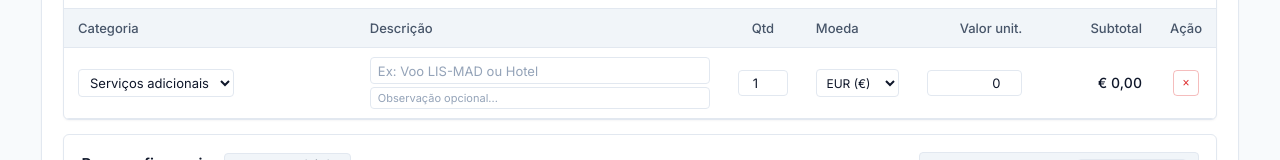
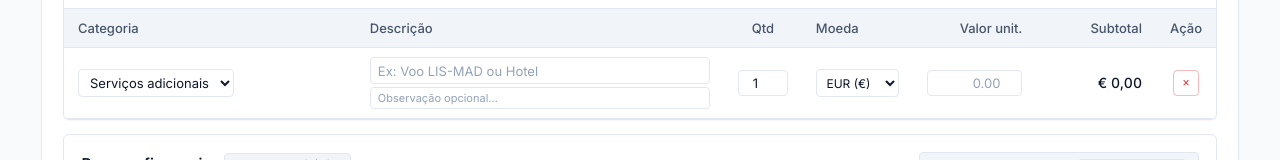
Before and after one commit to s23travel/s23-packager, a React (Vite) app: page /pacotes/novo in a window 1280 px wide. Both pictures are taken after typing "5" into the empty fields and a click on the button "+ Adicionar Custo". Shown: the part 864-1024 px from the top of the page. Built offline with nearby package versions, Linux system fonts and the light colour scheme; no server answers; the database is empty.

Commit message:
fix(finance): eliminar zero estático e permitir substituição direta nos campos de valor unitário e preço de venda

```diff
--- a/src/components/finance/FinancialEditor.tsx
+++ b/src/components/finance/FinancialEditor.tsx
@@ -1,4 +1,4 @@
-import React, { useMemo } from 'react';
+import React, { useMemo, useState, useEffect } from 'react';
 import { CostCategory, CostComponent, Currency, PassengerConfig } from '../../types';
 import {
   calculateFinancialSummary,
@@ -7,6 +7,102 @@ import {
   formatPercent,
   roundMoney,
 } from '../../services/financeService';
+
+interface AmountInputProps {
+  value: number;
+  onChange: (val: number) => void;
+  placeholder?: string;
+  className?: string;
+  style?: React.CSSProperties;
+}
+
+/**
+ * Campo numérico para valores monetários.
+ * - Inicia vazio (com placeholder) quando o valor é 0 para evitar que o usuário precise apagar o 0 manualmente.
+ * - Ao clicar ou focar com valor 0, limpa imediatamente para aceitar o novo input.
+ * - Ao focar/clicar com valor existente, seleciona todo o texto para sobrescrita direta.
+ */
+const AmountInput: React.FC<AmountInputProps> = ({
+  value,
+  onChange,
+  placeholder = '0.00',
+  className = 'form-input',
+  style,
+}) => {
+  const [text, setText] = useState<string>(value === 0 ? '' : String(value));
+  const [isFocused, setIsFocused] = useState(false);
+
+  useEffect(() => {
+    if (!isFocused) {
+      setText(value === 0 ? '' : String(value));
+    }
+  }, [value, isFocused]);
+
+  const handleChange = (e: React.ChangeEvent<HTMLInputElement>) => {
+    const raw = e.target.value;
+    setText(raw);
+    if (raw === '' || raw === '-') {
+      onChange(0);
+      return;
+    }
+    const num = parseFloat(raw);
+    if (!isNaN(num)) {
+      onChange(Math.max(0, num));
+    }
+  };
+
+  const handleFocus = (e: React.FocusEvent<HTMLInputElement>) => {
+    setIsFocused(true);
+    if (text === '0' || value === 0) {
+      setText('');
+      onChange(0);
+    } else {
+      e.target.select();
+    }
+  };
+
+  const handleClick = (e: React.MouseEvent<HTMLInputElement>) => {
+    if (text === '0' || value === 0) {
+      setText('');
+      onChange(0);
+    } else {
+      (e.target as HTMLInputElement).select();
+    }
+  };
+
+  const handleBlur = () => {
+    setIsFocused(false);
+    if (text === '' || text === '0') {
+      setText('');
+      onChange(0);
+    } else {
+      const num = parseFloat(text);
+      if (!isNaN(num) && num > 0) {
+        onChange(num);
+        setText(String(num));
+      } else {
+        setText('');
+        onChange(0);
+      }
+    }
+  };
+
+  return (
+    <input
+      type="number"
+      step="0.01"
+      min="0"
+      value={text}
+      onChange={handleChange}
+      onFocus={handleFocus}
+      onClick={handleClick}
+      onBlur={handleBlur}
+      placeholder={placeholder}
+      className={className}
+      style={style}
+    />
+  );
+};
 
 interface FinancialEditorProps {
   currency: Currency;
@@ -299,6 +395,8 @@ export const FinancialEditor: React.FC<FinancialEditorProps> = ({
                                 quantity: Math.max(1, parseInt(e.target.value) || 1),
                               })
                             }
+                            onFocus={(e) => e.target.select()}
+                            onClick={(e) => (e.target as HTMLInputElement).select()}
                             className="form-input"
                             style={{ width: '50px', textAlign: 'center', padding: '0.3rem 0.2rem', fontSize: '13px' }}
                           />
@@ -326,14 +424,11 @@ export const FinancialEditor: React.FC<FinancialEditorProps> = ({
                         {readOnly ? (
                           <span>{formatMoney(comp.amount || 0, comp.currency)}</span>
                         ) : (
-                          <input
-                            type="number"
-                            step="0.01"
-                            min="0"
-                            value={comp.amount ?? ''}
-                            onChange={(e) =>
+                          <AmountInput
+                            value={comp.amount || 0}
+                            onChange={(val) =>
                               handleUpdateComponent(idx, {
-                                amount: Math.max(0, parseFloat(e.target.value) || 0),
+                                amount: val,
                               })
                             }
                             placeholder="0.00"
@@ -393,12 +488,9 @@ export const FinancialEditor: React.FC<FinancialEditorProps> = ({
                 {formatMoney(salePrice, currency)}
               </span>
             ) : (
-              <input
-                type="number"
-                step="0.01"
-                min="0"
-                value={salePrice || ''}
-                onChange={(e) => onChangeSalePrice(Math.max(0, parseFloat(e.target.value) || 0))}
+              <AmountInput
+                value={salePrice}
+                onChange={onChangeSalePrice}
                 placeholder="0.00"
                 className="form-input"
                 style={{ width: '110px', textAlign: 'right', fontWeight: 600, fontSize: '14px' }}
```
